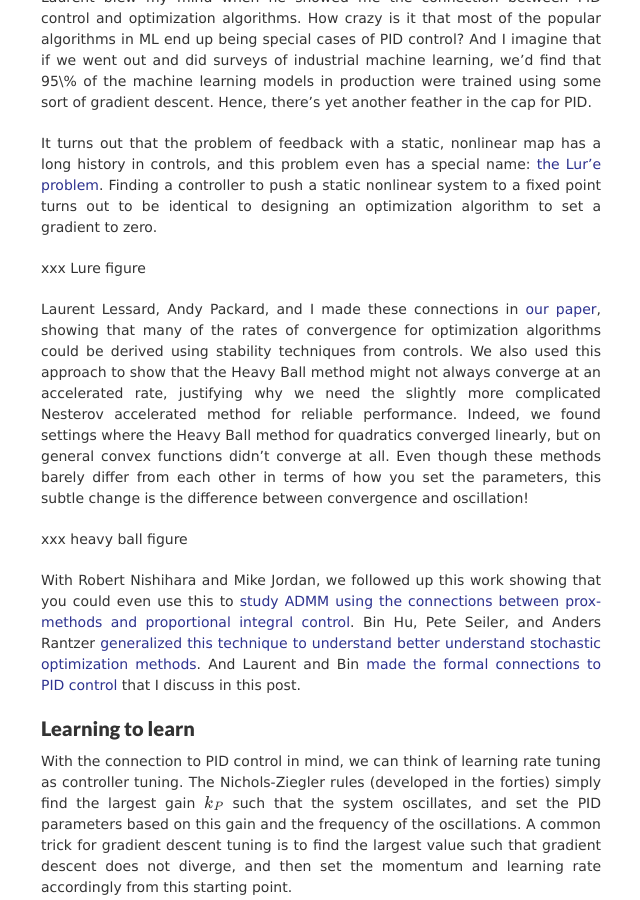
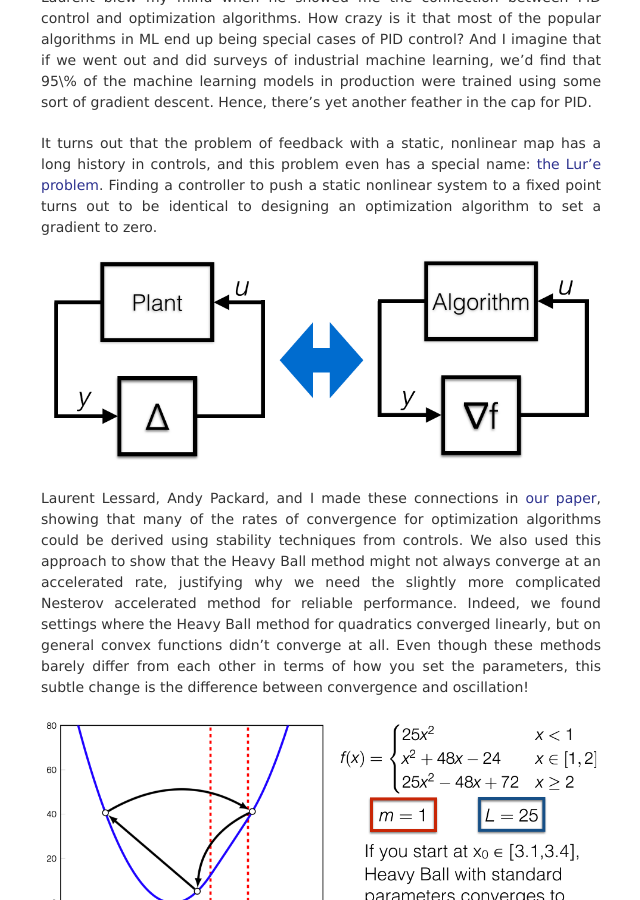
Before and after one commit to benjamin-recht/benjamin-recht.github.io, a Jekyll site: the page built from _posts/2018-04-14-pid.md, in a window 1280 px wide and 900 px high, scrolled down 3564 px. Shown: the whole window, without its empty margins (319-959 px from the left). Built offline with Jekyll 4.4.1, drawn with Linux system fonts in a browser that asks for light colours; nearby versions of some CDN libraries; formulas are drawn with MathJax 3; comment, search, counter and statistics services are not loaded.

Commit message:
new figs

```diff
--- a/_posts/2018-04-14-pid.md
+++ b/_posts/2018-04-14-pid.md
@@ -129,11 +129,13 @@ Laurent blew my mind when he showed me the connection between PID control and op
 
 It turns out that the problem of feedback with a static, nonlinear map has a long history in controls, and this problem even has a special name: [the Lur'e problem](https://en.wikipedia.org/wiki/Nonlinear_control#Nonlinear_feedback_analysis_%E2%80%93_The_Lur'e_problem). Finding a controller to push a static nonlinear system to a fixed point turns out to be identical to designing an optimization algorithm to set a gradient to zero.
 
-xxx Lure figure
+{: .center}
+![parallels between optimization and control](/assets/rl/pid/lureloop.png){:width="560px"}
 
 Laurent Lessard,  Andy Packard, and I made these connections in [our paper](https://arxiv.org/abs/1408.3595), showing that many of the rates of convergence for optimization algorithms could be derived using stability techniques from controls. We also used this approach to show that the Heavy Ball method might not always converge at an accelerated rate, justifying why we need the slightly more complicated Nesterov accelerated method for reliable performance. Indeed, we found settings where the Heavy Ball method for quadratics converged linearly, but on general convex functions didn't converge at all. Even though these methods barely differ from each other in terms of how you set the parameters, this subtle change is the difference between convergence and oscillation!
 
-xxx heavy ball figure
+{: .center}
+![Heavy Ball isn’t stable](/assets/rl/pid/hbcycle.png){:width="560px"}
 
 With Robert Nishihara and Mike Jordan, we followed up this work showing that you could even use this to [study ADMM using the connections between prox-methods and proportional integral control](https://arxiv.org/abs/1502.02009). Bin Hu, Pete Seiler, and Anders Rantzer [generalized this technique to understand better understand stochastic optimization methods](https://arxiv.org/abs/1706.08141). And Laurent and Bin [made the formal connections to PID control](https://arxiv.org/abs/1703.01670) that I discuss in this post.
 
```
Also changed, not shown: assets/rl/pid/hbcycle.png (added), assets/rl/pid/lureloop.png (added).
